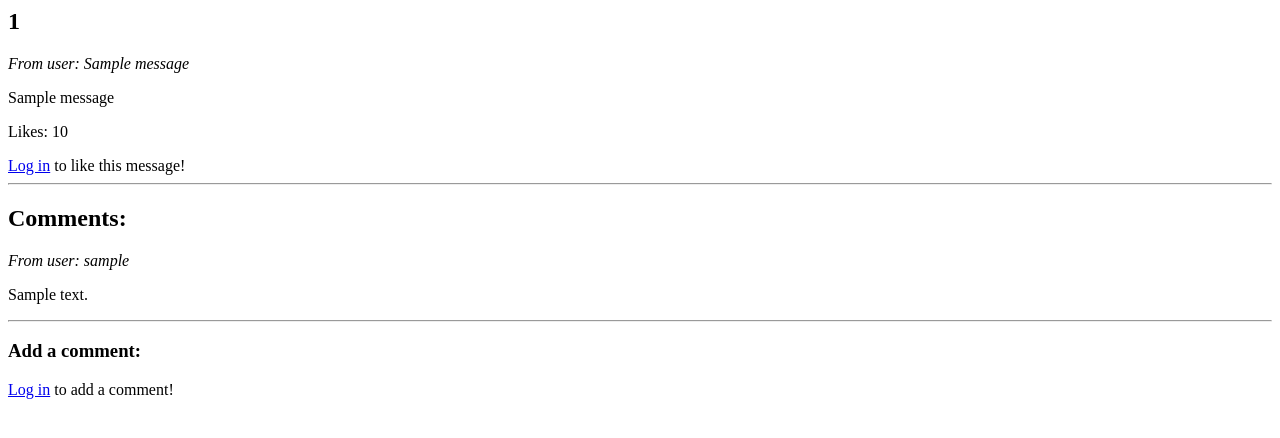
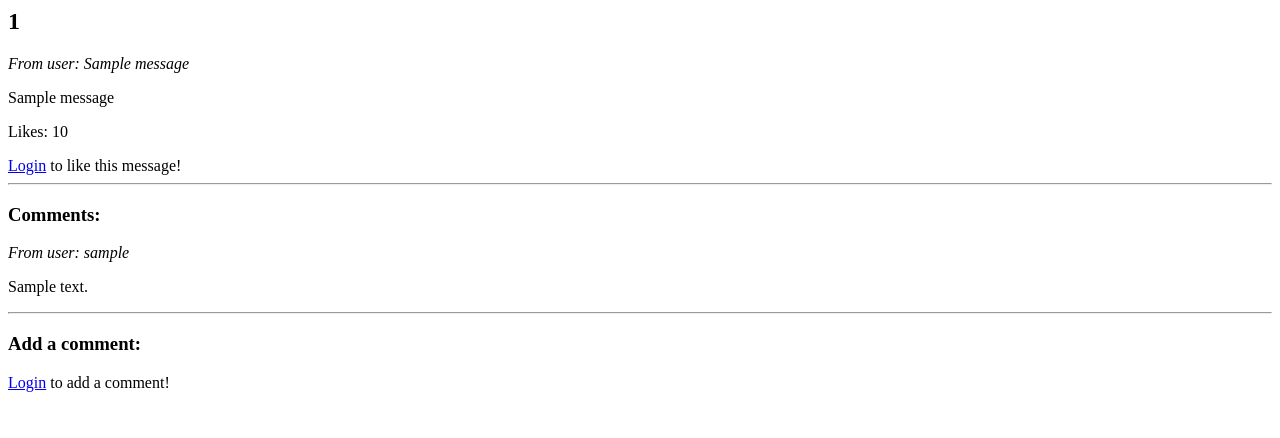
Before and after one commit to iidaw/movies-series_forum, a Flask app: template templates/message.html in a window 1280 px wide. Shown: the top 438 px of the page. Run offline with Flask 3, Linux system fonts and the light colour scheme; the template is opened without the code that fills it: most values are stand-ins (such as "Sample title", 1, 10 or a date in 2020).

Commit message:
small changes to text

```diff
--- a/templates/message.html
+++ b/templates/message.html
@@ -11,11 +11,11 @@
     <input id="button" type="submit" value="Like">
 </form>
 {% else %}
-<a href="/login">Log in</a> to like this message!
+<a href="/login">Login</a> to like this message!
 {% endif %}
 
 <hr>
-<h2>Comments:</h2>
+<h3>Comments:</h3>
 {% if comments %}
     {% for comment in comments %}
     <p><i>From user: {{ comment.username }}</i></p>
@@ -24,7 +24,7 @@
 {% endfor %}
 
 {% else %}
-<h4>No comments yet. Maybe write one. :)</h4>
+<b>No comments yet. Maybe write one. :)</b>
 
 {% endif %}
 
@@ -36,5 +36,5 @@
     <input type="hidden" name="csrf_token" value="{{ session.csrf_token }}">
     <input type="submit" value="Comment">
     {% else %}
-    <a href="/login">Log in</a> to add a comment!
+    <a href="/login">Login</a> to add a comment!
     {% endif %}
```
